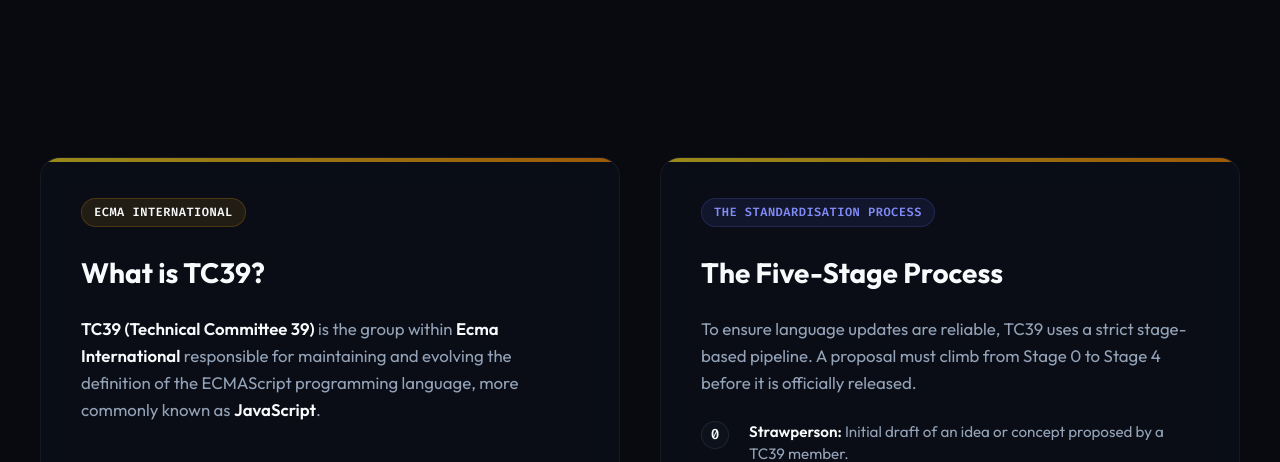
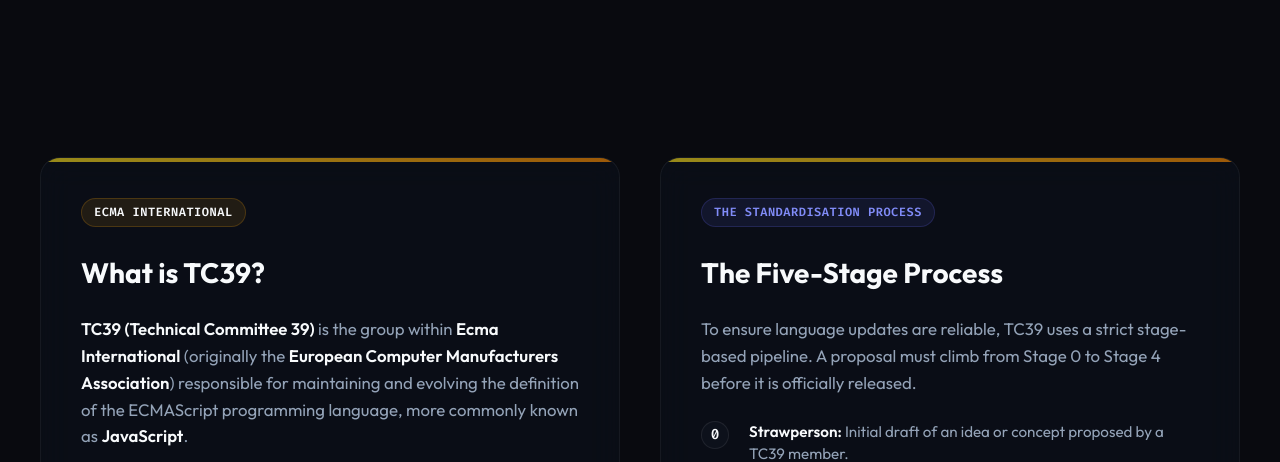
Before and after one commit to tinarathodofficial-stack/JavaScript-, an Astro site: page /tc39 in a window 1280 px wide. Shown: the part 490-952 px from the top of the page. Built offline with nearby package versions, Linux system fonts and the light colour scheme; Astro itself is replaced by a stand-in of ours.

Commit message:
fix : readme file fixed and file describtion changed

```diff
--- a/src/pages/tc39.astro
+++ b/src/pages/tc39.astro
@@ -22,7 +22,7 @@ import Layout from '../layouts/Layout.astro';
 					<div class="about-card-badge">ECMA International</div>
 					<h3>What is TC39?</h3>
 					<p>
-						<strong>TC39 (Technical Committee 39)</strong> is the group within <strong>Ecma International</strong> responsible for maintaining and evolving the definition of the ECMAScript programming language, more commonly known as <strong>JavaScript</strong>.
+						<strong>TC39 (Technical Committee 39)</strong> is the group within <strong>Ecma International</strong> (originally the <strong>European Computer Manufacturers Association</strong>) responsible for maintaining and evolving the definition of the ECMAScript programming language, more commonly known as <strong>JavaScript</strong>.
 					</p>
 
 					<h4 class="about-subheading">How TC39 Maintains JavaScript</h4>
```
Also changed, not shown: README.md.
